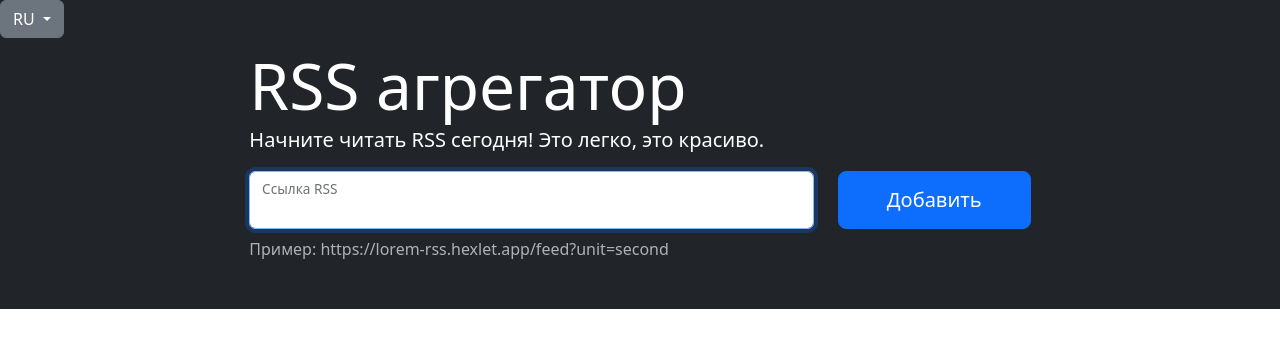
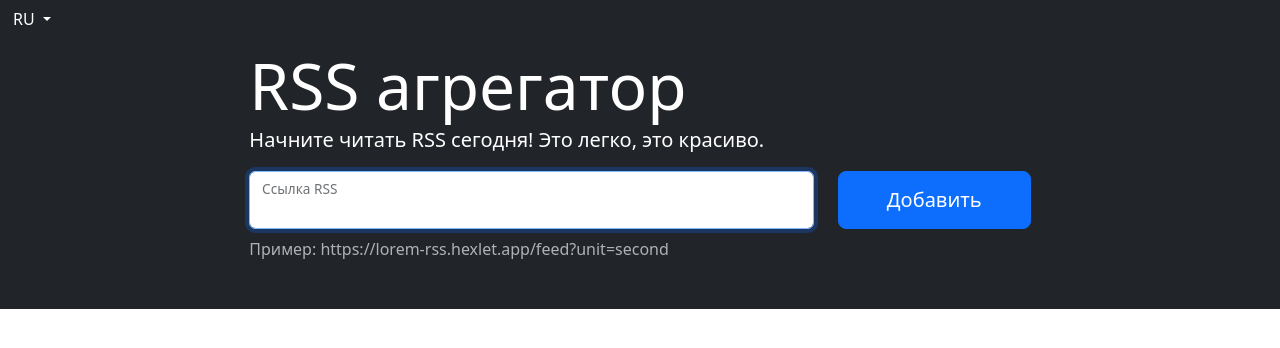
Before and after one commit to igshipilov/RSS-Agregator, a website built with webpack: page index.html in a window 1280 px wide. Built offline with nearby package versions, Linux system fonts and the light colour scheme; what on-change would draw is missing.

Commit message:
color change lang button to dark

```diff
--- a/index.html
+++ b/index.html
@@ -33,7 +33,7 @@
 
             <!-- Change language -->
             <div class="dropdown position-absolute top-0 start-0" id="language">
-                <button id="change-language" class="btn btn-secondary dropdown-toggle" type="button" data-bs-toggle="dropdown" aria-expanded="false">
+                <button id="change-language" class="btn btn-dark dropdown-toggle" type="button" data-bs-toggle="dropdown" aria-expanded="false">
                     RU
                 </button>
                 <ul class="dropdown-menu">
```
